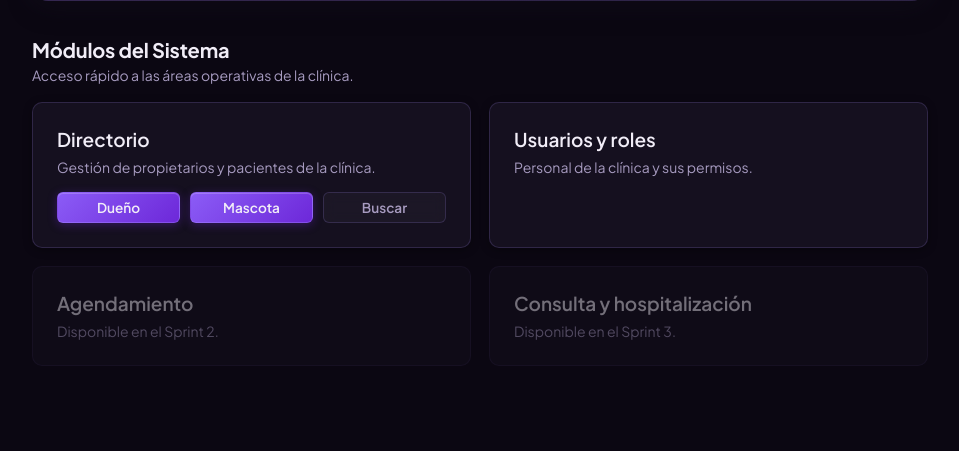
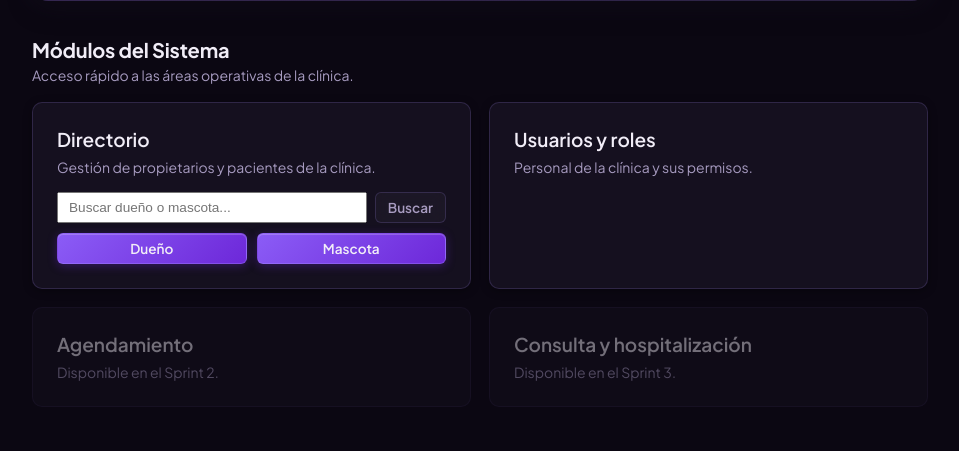
Before and after one commit to Cruz-Fernando/prados-pets, a Django app: page /panel/ in a window 1280 px wide. Shown: the part 369-820 px from the top of the page, without its empty margins (160-1119 px from the left). Before the commit the page ends 735 px from the top, so only its background shows below. Run offline with Django 5.2, Linux system fonts and the light colour scheme; a user stored in the database is signed in; data comes from the database, SQL or seed files in the repository.

Commit message:
Agrega barra de busqueda inline en la tarjeta de Directorio del panel

```diff
--- a/templates/usuarios/dashboard.html
+++ b/templates/usuarios/dashboard.html
@@ -47,10 +47,13 @@
           <h2>Directorio</h2>
           <p>Gestión de propietarios y pacientes de la clínica.</p>
         </div>
-        <div style="display: flex; gap: 10px; margin-top: 15px;">
+        <form method="get" action="{% url 'buscar_directorio' %}" style="display: flex; gap: 8px; margin-top: 15px;">
+          <input type="text" name="q" class="app-input" placeholder="Buscar dueño o mascota..." style="flex: 1; font-size: 0.85rem; padding: 6px 10px;">
+          <button type="submit" class="btn btn--ghost" style="font-size: 0.85rem; padding: 6px 12px;">Buscar</button>
+        </form>
+        <div style="display: flex; gap: 10px; margin-top: 10px;">
           <a href="/directorio/registrar-dueno/" class="btn btn--primary" style="font-size: 0.85rem; padding: 6px 12px; text-align: center; flex: 1;">Dueño</a>
           <a href="/directorio/mascotas/registrar/" class="btn btn--primary" style="font-size: 0.85rem; padding: 6px 12px; text-align: center; flex: 1;">Mascota</a>
-          <a href="/directorio/buscar/" class="btn btn--ghost" style="font-size: 0.85rem; padding: 6px 12px; text-align: center; flex: 1;">Buscar</a>
         </div>
       </div>
 
```
